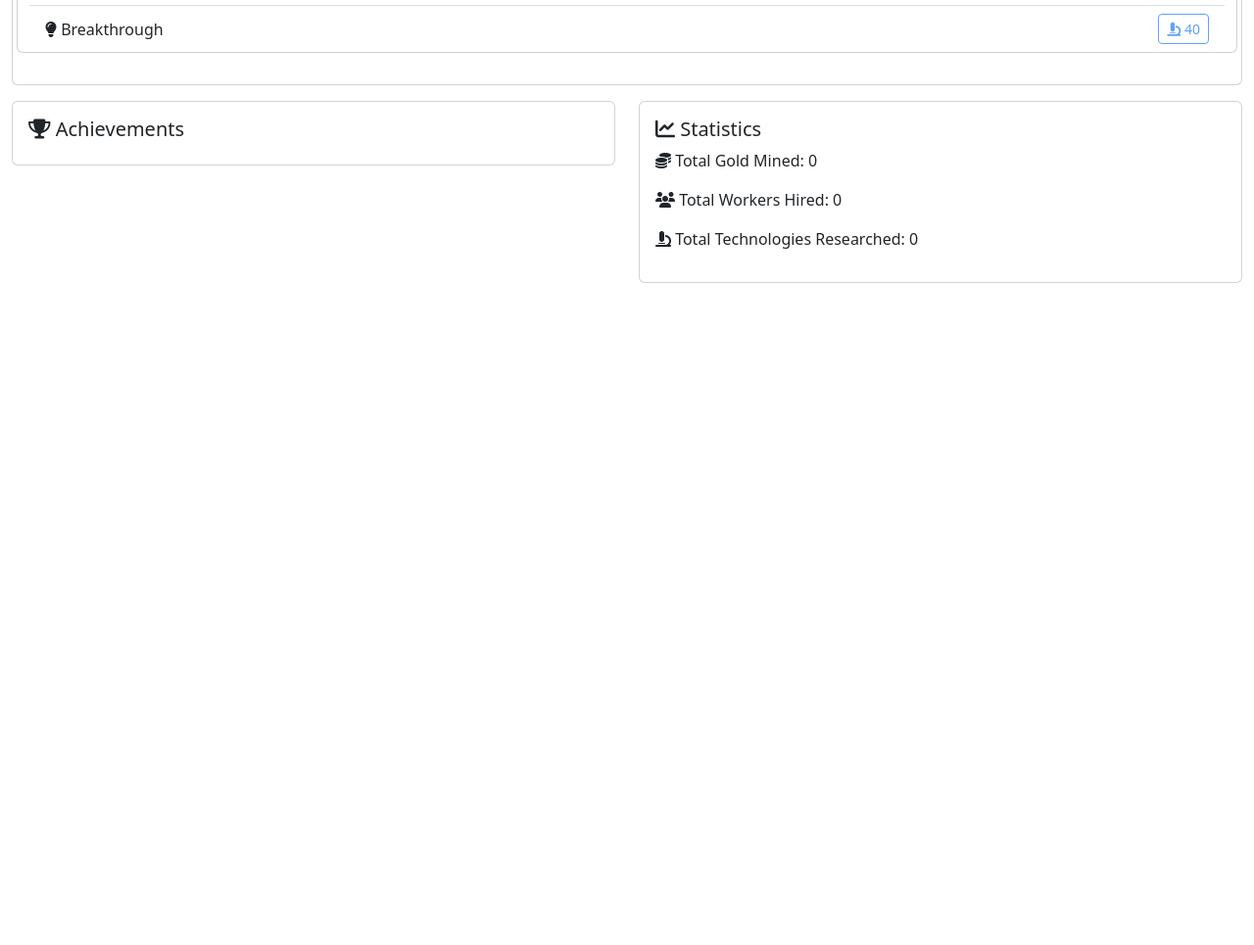
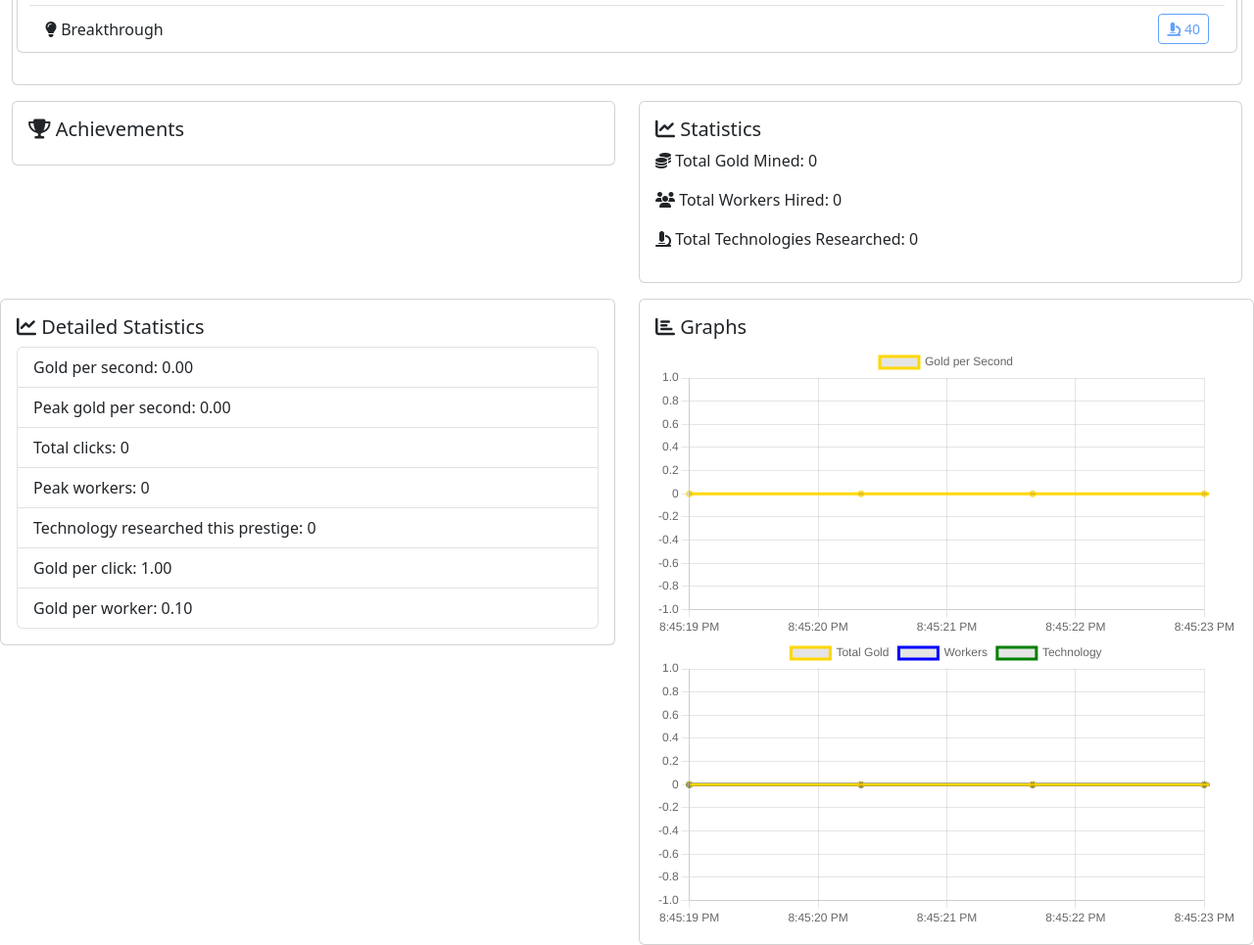
Before and after one commit to ItZFerret/Incremental, a plain HTML site: page Index.html in a window 1280 px wide. Shown: the part 884-1849 px from the top of the page at 98% size. Before the commit the page ends 1173 px from the top, so only its background shows below. Drawn offline with nearby package versions, Linux system fonts and the light colour scheme.

Commit message:
Add files via upload

```diff
--- a/Index.html
+++ b/Index.html
@@ -7,6 +7,7 @@
     <link href="https://cdn.jsdelivr.net/npm/bootstrap@5.3.0-alpha1/dist/css/bootstrap.min.css" rel="stylesheet">
     <link rel="stylesheet" href="styles.css">
     <script src="https://kit.fontawesome.com/e5ae7eaf74.js" crossorigin="anonymous"></script>
+    <script src="https://cdn.jsdelivr.net/npm/chart.js"></script>
 </head>
 <body>
     <div class="container-fluid">
@@ -89,6 +90,27 @@
             </div>
         </div>
     </div>
+    <div class="row mt-3">
+        <div class="col-md-6">
+            <div class="card">
+                <div class="card-body">
+                    <h5 class="card-title"><i class="fas fa-chart-line"></i> Detailed Statistics</h5>
+                    <ul id="detailedStats" class="list-group">
+                        <!-- Detailed stats will be added here dynamically -->
+                    </ul>
+                </div>
+            </div>
+        </div>
+        <div class="col-md-6">
+            <div class="card">
+                <div class="card-body">
+                    <h5 class="card-title"><i class="fas fa-chart-bar"></i> Graphs</h5>
+                    <canvas id="productionChart"></canvas>
+                    <canvas id="resourceChart"></canvas>
+                </div>
+            </div>
+        </div>
+    </div>
 
     <script src="https://cdn.jsdelivr.net/npm/bootstrap@5.3.0-alpha1/dist/js/bootstrap.bundle.min.js"></script>
     <script src="script.js"></script>
```
